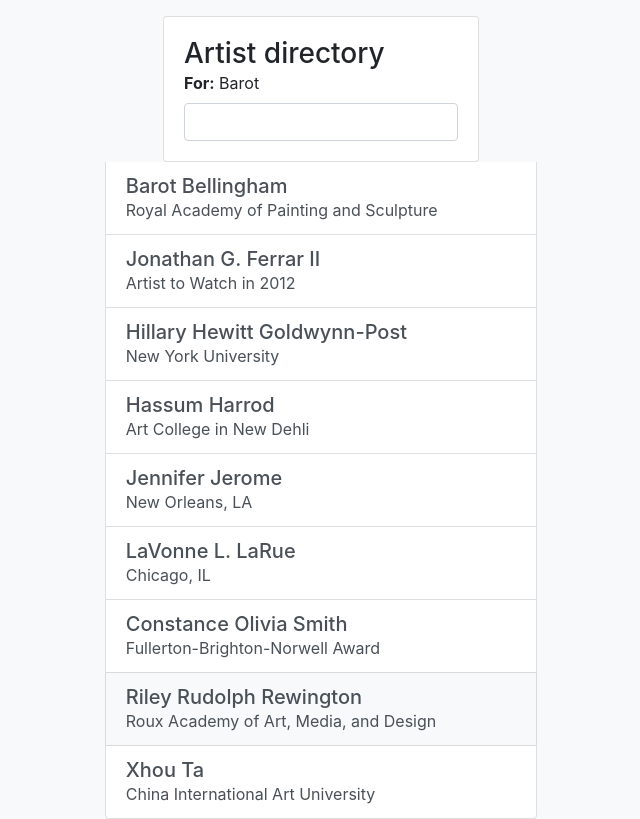
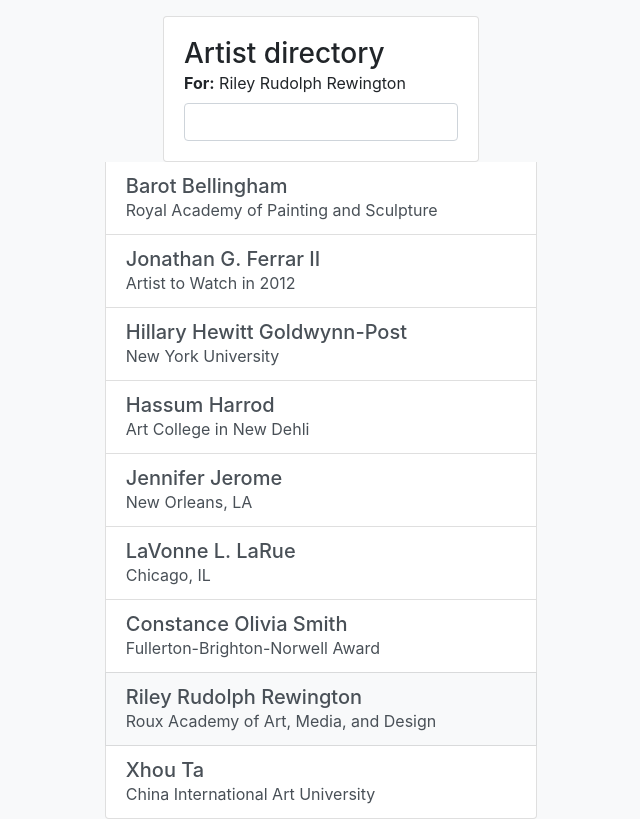
Before and after one commit to mad184/Angular5, an Angular app: page / in a window 1280 px wide. Both pictures are taken after a click on the link 640 px from the left and 708 px from the top of the page. Shown: the whole page, without its empty margins (319-959 px from the left). Built offline with nearby package versions, Linux system fonts and the light colour scheme.

Commit message:
Working with events, Class 1: Video 2.3

```diff
--- a/src/app/app.component.html
+++ b/src/app/app.component.html
@@ -5,8 +5,10 @@
       <div class="card-body">
         <h3 class="mb-0">Artist directory</h3>
         <div class="form-grup">
-          <div class="form-label"><strong>For:</strong>
-          {{ query }}</div>
+          <div class="form-label"
+          *ngIf="query">
+            <strong>For:</strong>
+            {{ query }}</div>
           <input class="form-control mt-2" type="text">
 
         </div><!-- form-group-->
@@ -19,7 +21,8 @@
       <div class="col-sm-10 col-md-8 col-lg-6 col-xl-5">
         <div class="list-group">
           <a href="#" class="list-group-item list-group-item-action flex-column align-items-start"
-            *ngFor = 'let artist of artists'>
+            *ngFor = 'let artist of artists'
+            (click)="showArtist(artist)">
               <div class="media">
                 <div class="media-body align-self-center">
                   <h5 class="m-0">{{ artist.name }}</h5>
--- a/src/app/app.component.ts
+++ b/src/app/app.component.ts
@@ -17,8 +17,12 @@
   query: string;
   artists: any;
 
+showArtist(item: any){
+  this.query = item.name
+}
+
   constructor(){
-    this.query = 'Barot';
+    this.query = '';
     this.artists = [
       {
         "name":"Barot Bellingham",
```
